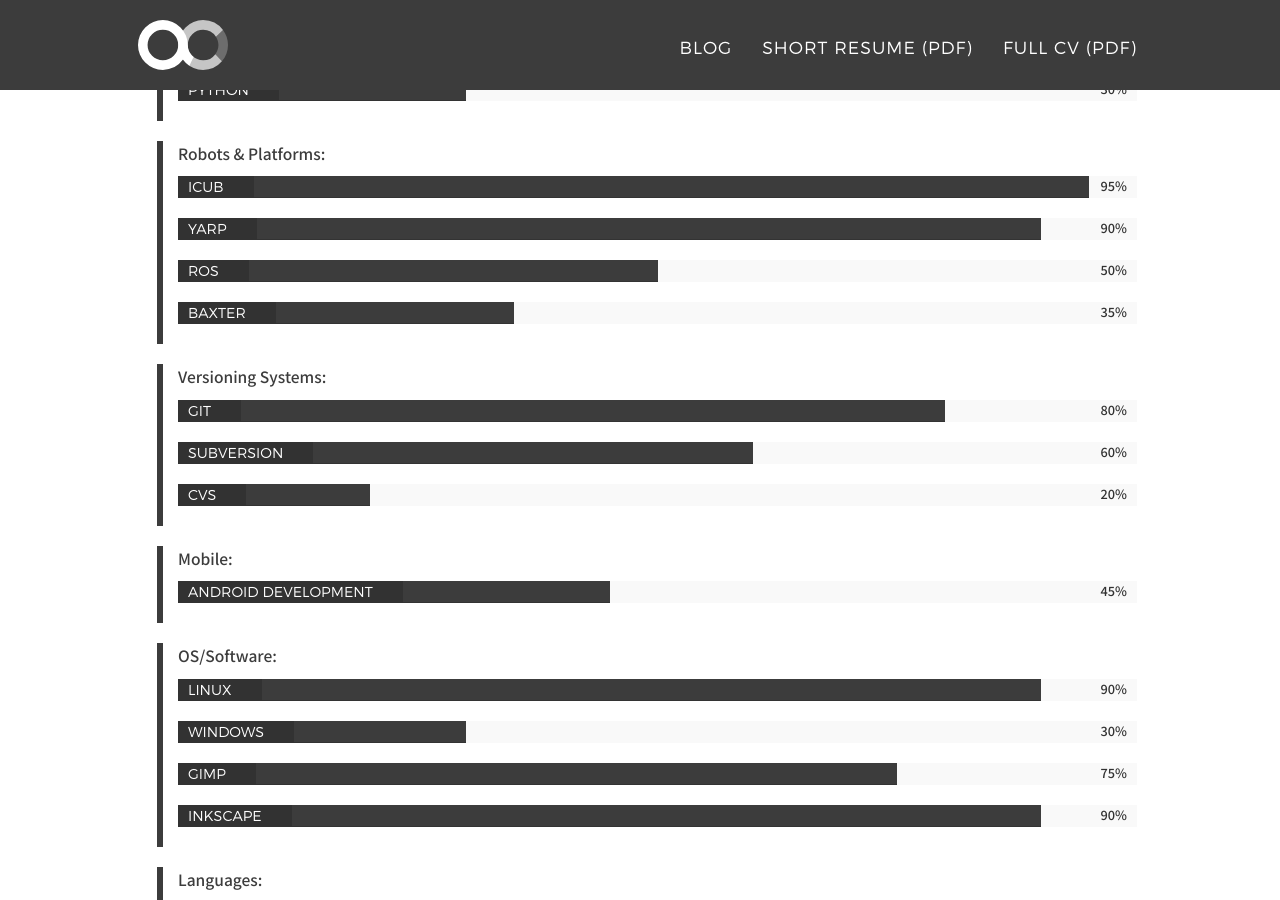
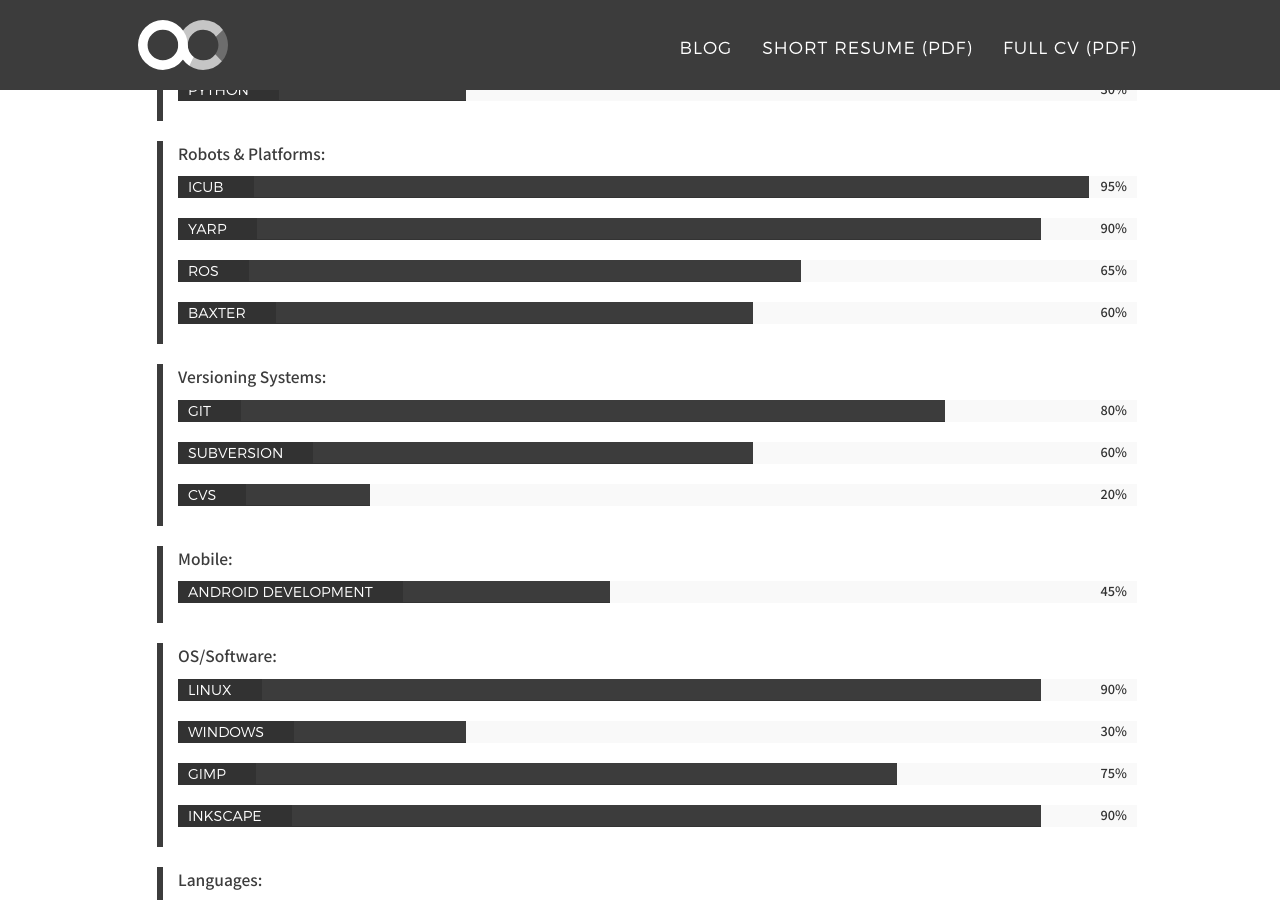
Before and after one commit to alecive/alecive.github.io, a Jekyll site: the page built from _posts/cv/2016-10-13-CV-AlessandroRoncone.md, in a window 1280 px wide and 900 px high, scrolled down 7702 px. Built offline with Jekyll 4.4.1, drawn with Linux system fonts in a browser that asks for light colours; nearby versions of some CDN libraries; some web fonts are replaced.

Commit message:
Updated ros and baxter skills

```diff
--- a/_posts/cv/2016-10-13-CV-AlessandroRoncone.md
+++ b/_posts/cv/2016-10-13-CV-AlessandroRoncone.md
@@ -37,9 +37,9 @@
     - name: YARP
       knowledge: 90
     - name: ROS
-      knowledge: 50
+      knowledge: 65
     - name: Baxter
-      knowledge: 35
+      knowledge: 60
  - name: Versioning Systems
    items:
     - name: Git
```
